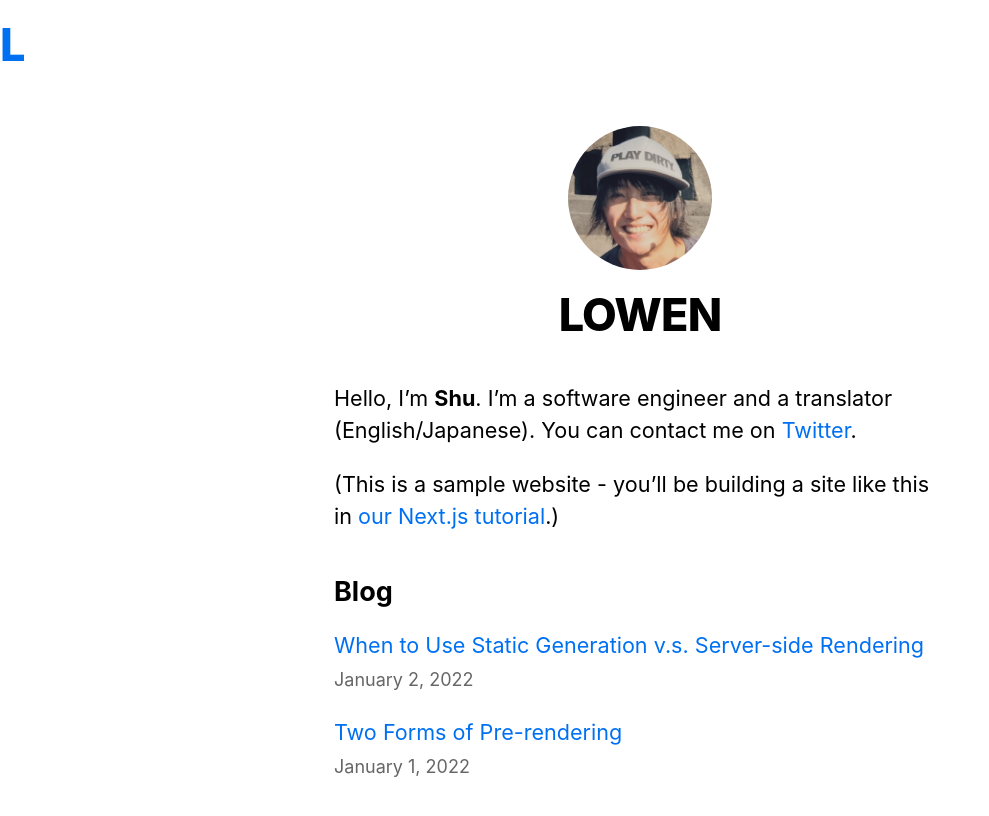
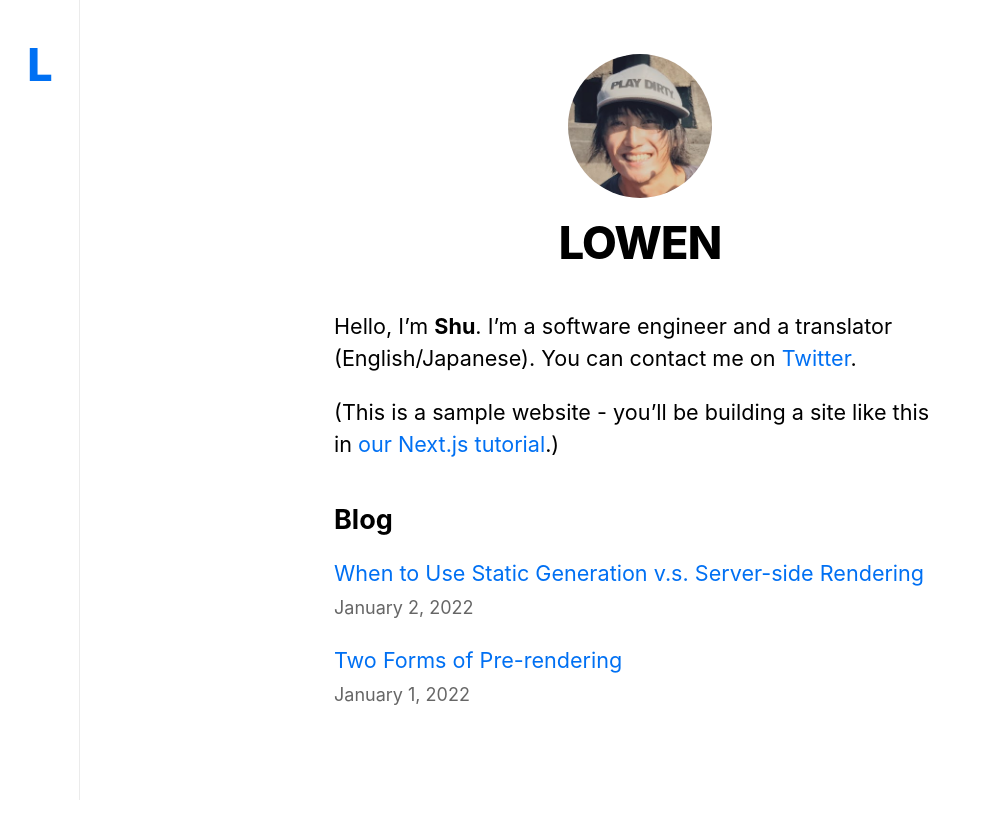
Before and after one commit to supervisualdesign/next-portfolio, a Next.js app: page / in a window 1280 px wide. Shown: the top 816 px of the page, without its empty margins (0-989 px from the left). Built offline with nearby package versions, Linux system fonts and the light colour scheme.

Commit message:
Update utils.module.css

```diff
--- a/styles/utils.module.css
+++ b/styles/utils.module.css
@@ -50,3 +50,57 @@
 .lightText {
   color: #666;
 }
+
+.nav {
+    padding: 1.1rem 1.1rem;
+    border-bottom: 1px solid #ebebeb;
+    display: flex;
+    justify-content: space-between;
+    flex-direction: row;
+    align-items: center;
+  }
+  .nav h1 {
+    margin-bottom: 0;
+  }
+  .nav h1:hover {
+    cursor: pointer;
+  }
+  @media (min-width: 768px) {
+    .side {
+      height: 100vh;
+      position: fixed;
+      left: 0;
+      top: 0;
+    }
+    .nav {
+      padding: 1.1rem;
+      width: 80px;
+      height: 100%;
+      border-right: 1px solid #ebebeb;
+      border-bottom: none;
+      flex-direction: column;
+      align-items: center;
+    }
+  }
+.layout {
+    overflow-x: hidden;
+    display: flex;
+    flex-direction: column;
+    min-height: 100vh;
+  }
+  .layout .info_page {
+    color: #ebebeb;
+  }
+  .content {
+    flex-grow: 1;
+  }
+  @media (min-width: 768px) {
+    .layout {
+      display: block;
+    }
+    .content {
+      flex-grow: none;
+      width: 100%;
+      margin-left: 80px;
+    }
+  }
```
